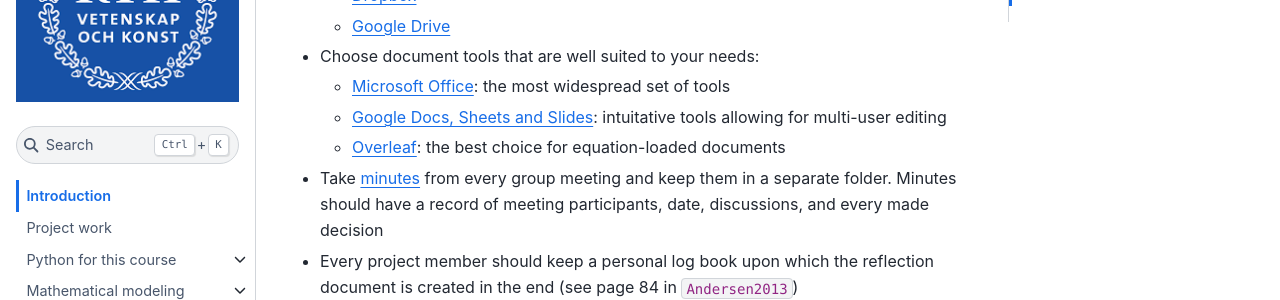
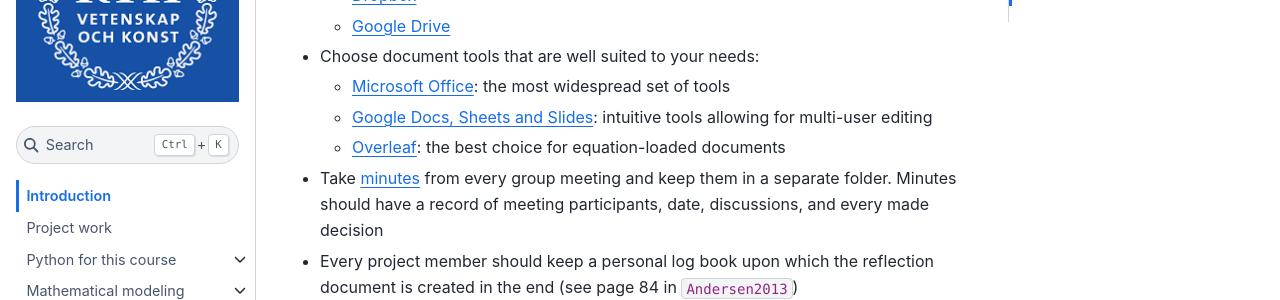
Before and after one commit to kthpanor/cb1020, a Jupyter Book: the page built from docs/intro.md, in a window 1280 px wide and 900 px high, scrolled down 1429 px. Shown: the part 153-453 px from the top of the window. Built offline with Jupyter Book 1.0.4 settings and Sphinx 7.4.7 and the Sphinx Book theme 1.1.4, drawn with Linux system fonts in a browser that asks for light colours; cross-references to code outside the pages are shown as plain code; some of the changed lines change nothing that is shown.

```diff
--- a/_config.yml
+++ b/_config.yml
@@ -4,11 +4,13 @@
 title: Project in Mathematical Modeling (CB1020)
 author: Patrick Norman
 logo: logo.png
+exclude_patterns       : [ README.md ]
+only_build_toc_files   : false
 
 # Force re-execution of notebooks on each build.
 # See https://jupyterbook.org/content/execute.html
 execute:
-  execute_notebooks: force
+  execute_notebooks: auto
 
 # Define the name of the latex output file for PDF builds
 latex:
@@ -28,7 +30,7 @@
 
 # Information about where the book exists on the web
 repository:
-  url: https://github.com/executablebooks/jupyter-book  # Online location of your book
+  url: https://github.com/kthpanor/vlxman
   path_to_book: docs  # Optional path to your book, relative to the repository root
   branch: master  # Which branch of the repository should be used when creating links (optional)
 
--- a/docs/intro.md
+++ b/docs/intro.md
@@ -39,7 +39,7 @@
 
 - Choose document tools that are well suited to your needs:
 	- [Microsoft Office](https://www.office.com/): the most widespread set of tools
-	- [Google Docs, Sheets and Slides](https://www.google.com/docs/about/): intuitative tools allowing for multi-user editing
+	- [Google Docs, Sheets and Slides](https://www.google.com/docs/about/): intuitive tools allowing for multi-user editing
 	- [Overleaf](https://www.overleaf.com/): the best choice for equation-loaded documents
 
 - Take [minutes](https://en.wikipedia.org/wiki/Minutes) from every group meeting and keep them in a separate folder. Minutes should have a record of meeting participants, date, discussions, and every made decision
--- a/references.bib
+++ b/references.bib
@@ -1,3 +1,21 @@
+@article{Perkel2018,
+author = {Perkel, Jeffrey M.},
+doi = {10.1038/d41586-018-07196-1},
+journal = {Nature},
+pages = {145},
+title = {{Why Jupyter is data scientists' computational notebook of choice}},
+volume = {563},
+year = {2018}
+}
+@article{Perkel2015,
+author = {Perkel, Jeffrey M.},
+doi = {10.1038/518125a},
+journal = {Nature},
+volume = {518},
+pages = {125},
+title = {{Programming: Pick up Python}},
+year = {2015}
+}
 @book{Shonkwiler2009,
 author = {Shonkwiler, Ronald W. and Herod, James},
 title = {Mathematical Biology: An Introduction with Maple and Matlab},
@@ -27,7 +45,7 @@
 volume = {14},
 number = {1},
 pages = {8-20},
-	doi = {https://doi.org/10.1021/bp9701269},
+doi = {10.1021/bp9701269},
 year = {1998}
 }
 @inproceedings{Boggess2015,
@@ -42,6 +60,6 @@
 volume = {4},
 number = {5},
 pages = {572-584},
-	doi = {https://doi.org/10.1111/j.1751-7915.2010.00233.x},
+doi = {10.1111/j.1751-7915.2010.00233.x},
 year = {2011}
 }
```
Also changed, not shown: docs/pandas.ipynb, docs/python.ipynb, 1 other file. Lines whose indentation alone changed are shown as unchanged.
